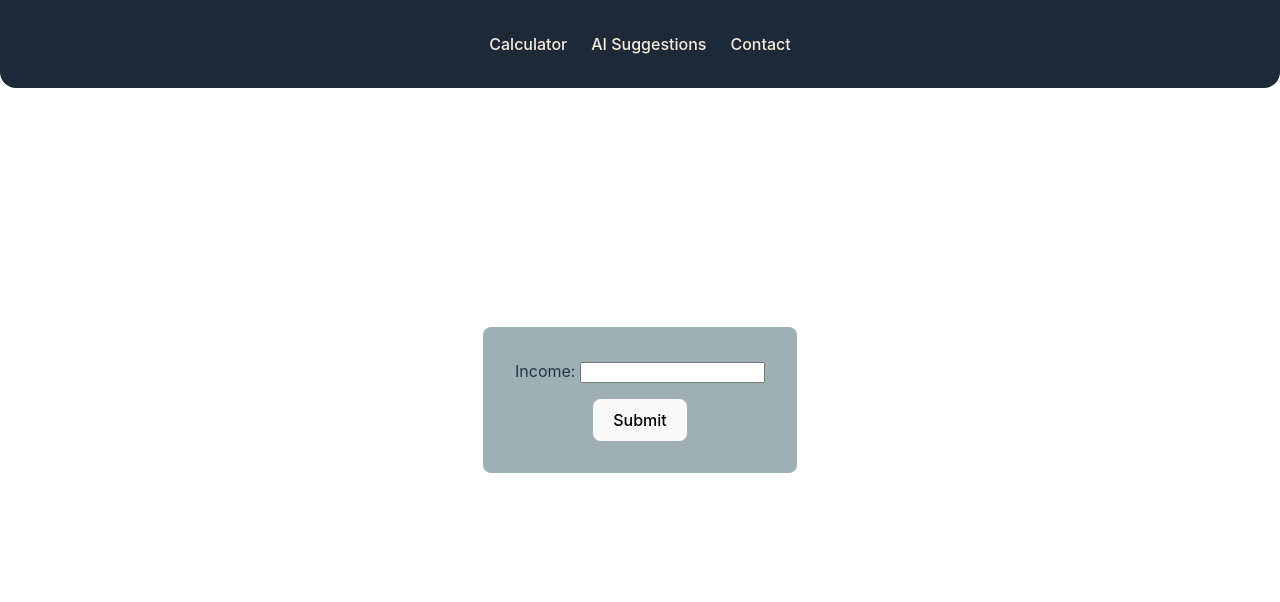
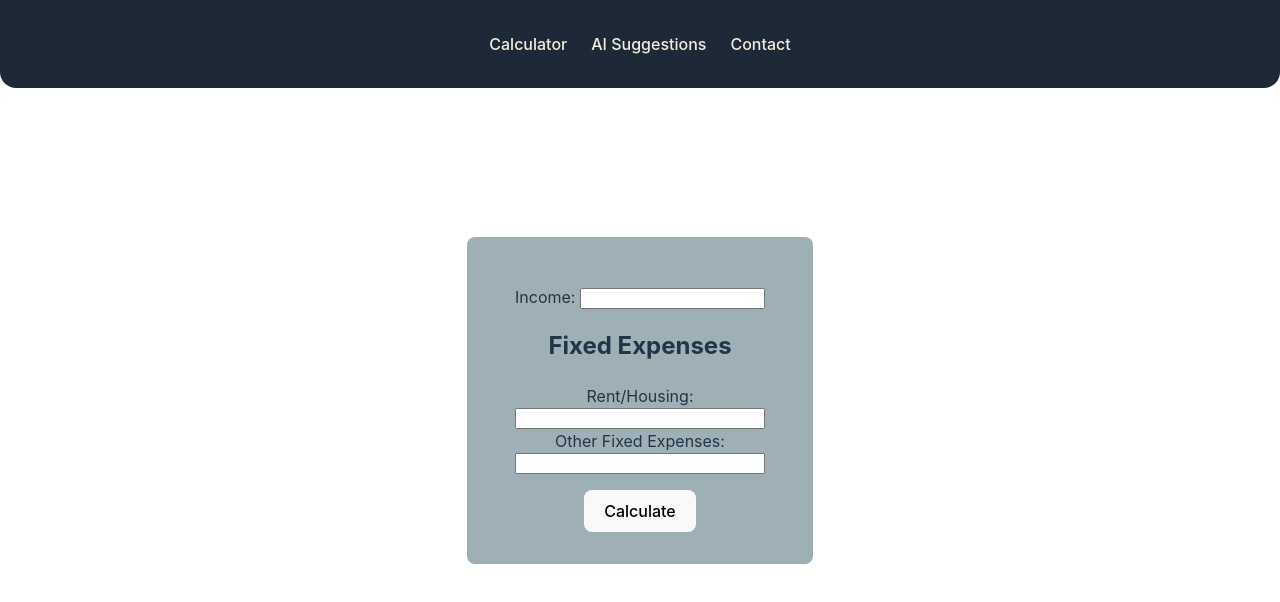
Before and after one commit to harveyji1/HarveysBudgetTool, a React (Vite) app: page / in a window 1280 px wide. Shown: the top 602 px of the page. Built offline with nearby package versions, Linux system fonts and the light colour scheme.

Commit message:
fixed expenses inputs

```diff
--- a/src/components/Calculator/Calculator.css
+++ b/src/components/Calculator/Calculator.css
@@ -3,7 +3,15 @@
     padding: 2rem;
     border-radius: .5rem;
 }
+.calculatorInputs{
+    margin: 1rem;
+}
 
-.inputs{
+.incomeInputs{
     margin-bottom: 1rem;
 }
+
+.fixedExpenses{
+    display: flex;
+    flex-direction: column;
+}
--- a/src/components/Calculator/Calculator.tsx
+++ b/src/components/Calculator/Calculator.tsx
@@ -5,10 +5,19 @@ import Form from 'react-bootstrap/Form';
 function Calculator() {
     return(
         <Form className='calculatorForm'>
-        <Form.Group className = "inputs">
-          <Form.Label>Income: </Form.Label>
-          <Form.Control />
-        </Form.Group>
+          <div className='calculatorInputs'>
+            <Form.Group className = "incomeInputs">
+              <Form.Label>Income: </Form.Label>
+              <Form.Control />
+            </Form.Group>
+            <h2> Fixed Expenses</h2>
+            <Form.Group className = "fixedExpenses">
+              <Form.Label>Rent/Housing: </Form.Label>
+              <Form.Control />
+              <Form.Label>Other Fixed Expenses: </Form.Label>
+              <Form.Control />
+            </Form.Group>
+          </div>
         {/* <Form.Group className="mb-3" controlId="formBasicPassword">
           <Form.Label>Password</Form.Label>
           <Form.Control type="password" placeholder="Password" />
@@ -16,8 +25,8 @@ function Calculator() {
         <Form.Group className="mb-3" controlId="formBasicCheckbox">
           <Form.Check type="checkbox" label="Check me out" />
         </Form.Group> */}
-        <Button variant="primary" type="submit">
-          Submit
+        <Button type="submit">
+          Calculate
         </Button>
       </Form>
     )
```
